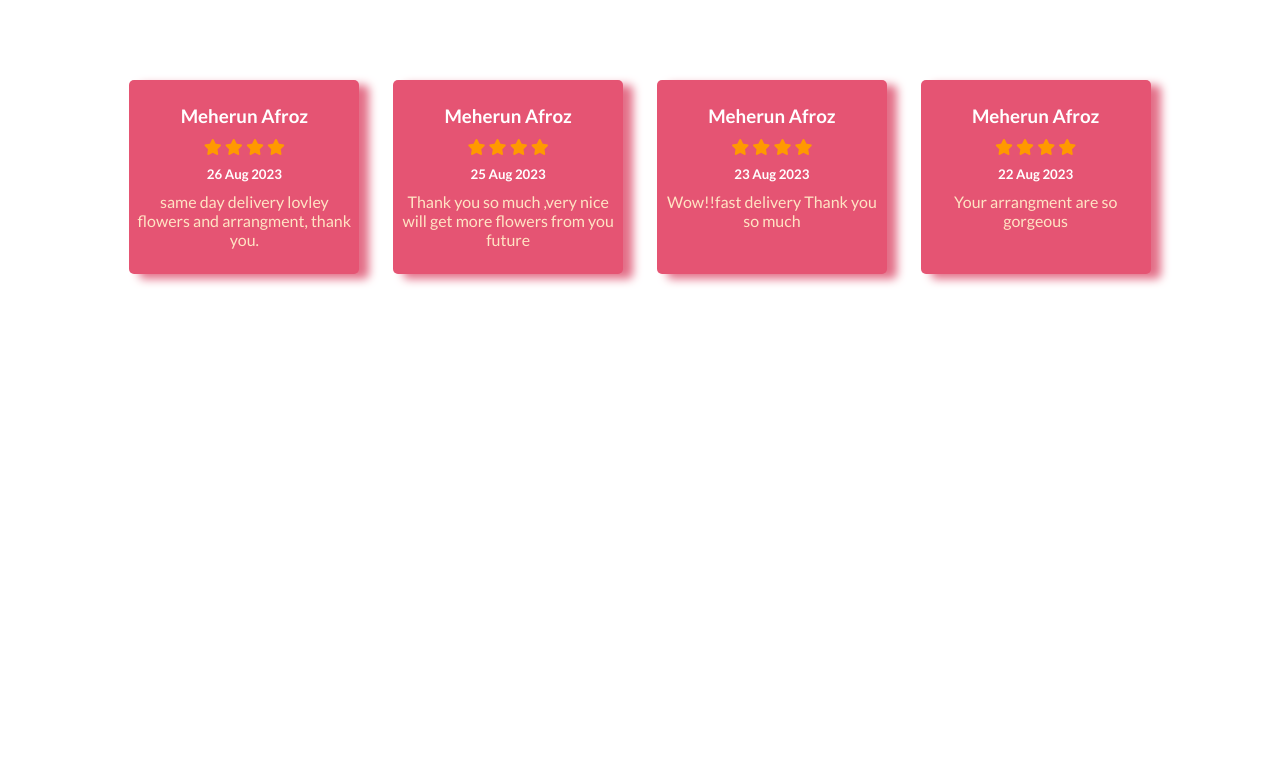
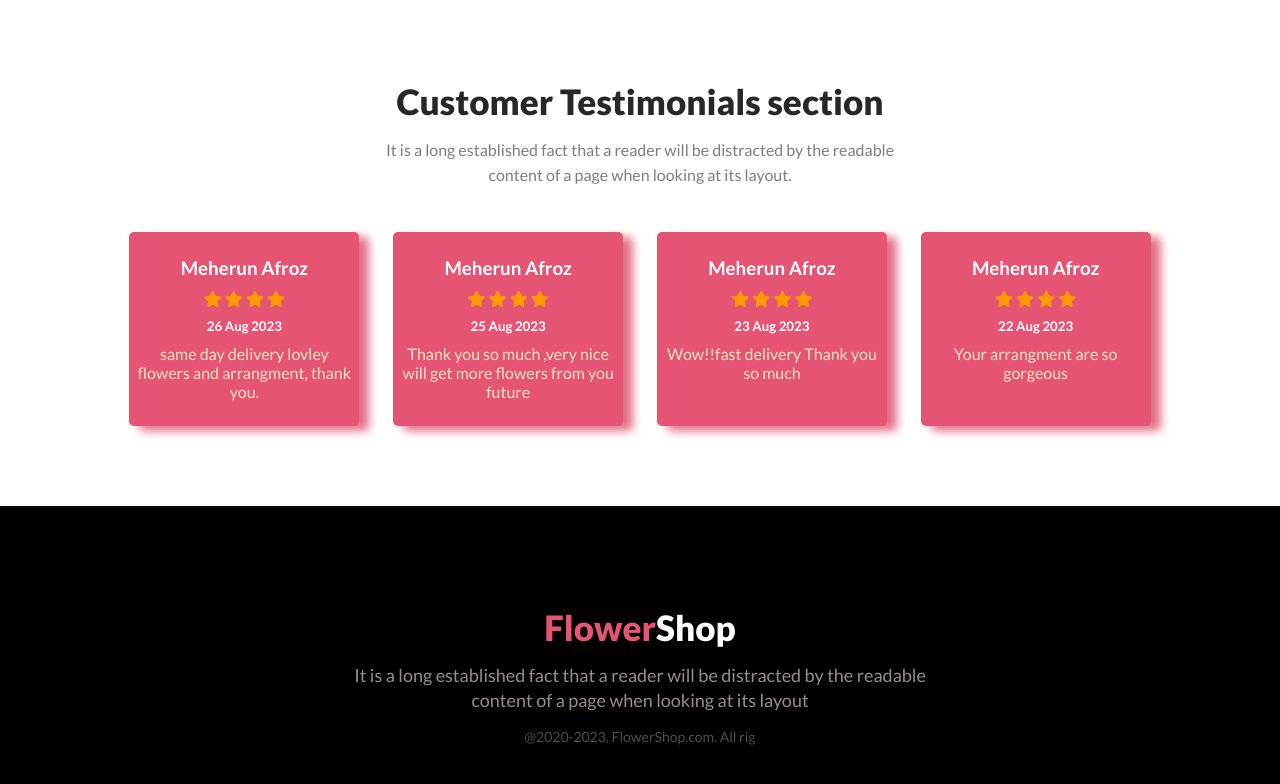
Before and after one commit to rojina560/flower-shop, a plain HTML site: page index.html in a window 1280 px wide. Shown: the part 2959-3743 px from the top of the page. Before the commit the page ends 3283 px from the top, so only its background shows below. Drawn offline with Linux system fonts and the light colour scheme.

Commit message:
footer section last part

```diff
--- a/index.html
+++ b/index.html
@@ -131,6 +131,9 @@
         </section>
         <!-- Customer Testimonials section  -->
         <section>
+            <h2 class="section-title">Customer Testimonials section</h2>
+            <p class="section-description">It is a long established fact that a reader will be distracted by the readable <br>
+                content of a page when looking at its layout.</p>
             <div class="Customer-Testimonial-container">
                 <div class="Testimonial-item">
                     <h3>Meherun Afroz</h3>
@@ -187,6 +190,12 @@
 
     </main>
     <footer>
+        <div class="footer-text">
+            <h2 class="section-title"><span class="span1">Flower</span><span class="span2">Shop</span></h2>
+            <p class="section-description added">It is a long established fact that a reader will be distracted by the readable <br>
+                content of a page when looking at its layout</p>
+                <p class="copy">@2020-2023, FlowerShop.com. All rig</p>
+        </div>
 
     </footer>
 </body>
--- a/style.css
+++ b/style.css
@@ -155,13 +155,14 @@ span{
 .Customer-Testimonial-container{
     display: flex;
     justify-content: space-around;
-    margin: 0 120px 50px;
+    margin: 0 120px 80px;
     gap: 15px;
 
 }
 .Testimonial-item{
     width: 230px;
     padding: 25px 5px;
+    margin-top: 30px;
     text-align: center;
     box-shadow: 10px 5px 10px hwb(347 43% 11%) ;
     background:#E55473;
@@ -176,3 +177,25 @@ span{
   color: bisque;
    padding-top: 10px;
 }
+/* footer section code  */
+footer{
+    background: #000;
+    padding: 100px 0;
+}
+.footer-text{
+    text-align: center;
+}
+.span1{
+    color:#E55473;
+}
+.span2{
+    color: white;
+}
+.added{
+    color: hsl(0, 7%, 58%);
+    font-size: 18px;
+}
+.copy{
+    font-size: 14px;
+    color: #504e4e;
+}
```
